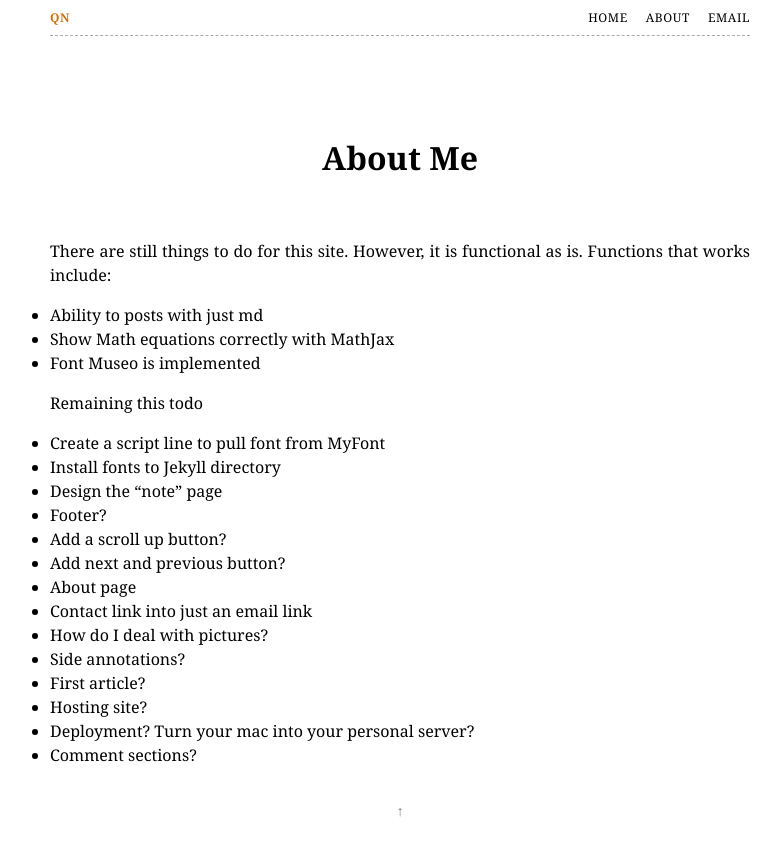
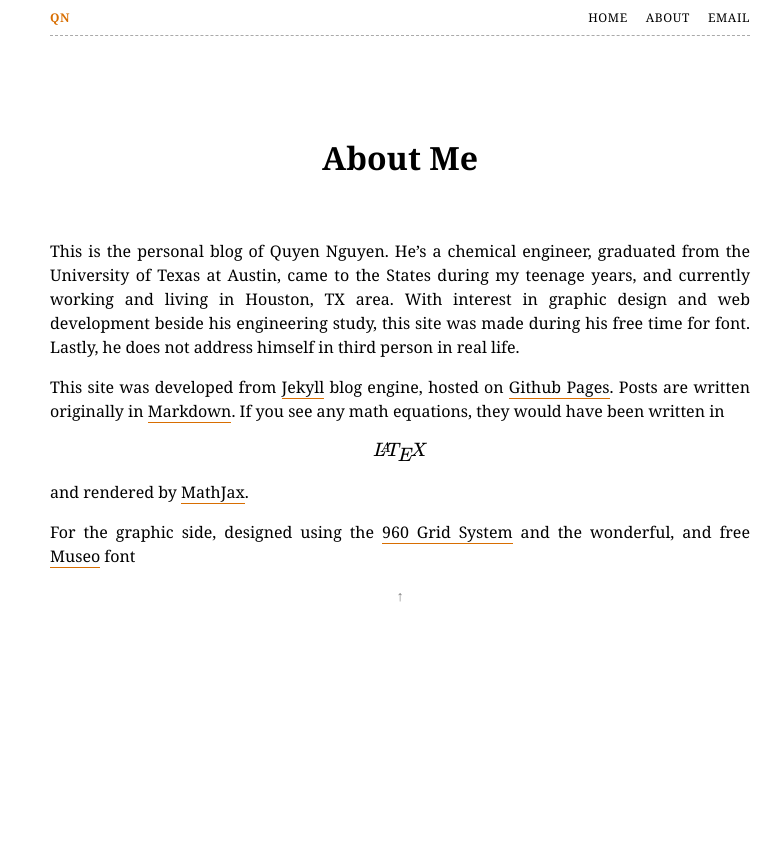
Before and after one commit to qvn/GitPages, a Jekyll site: the page built from pages/About.md, in a window 1280 px wide. Shown: the top 856 px of the page, without its empty margins (280-1061 px from the left). Built offline with Jekyll 4.4.1, drawn with Linux system fonts in a browser that asks for light colours; nearby versions of some CDN libraries; Markdown is read by kramdown in place of the engine named in the settings; formulas are drawn with MathJax 3.

Commit message:
Updated About page

```diff
--- a/pages/About.md
+++ b/pages/About.md
@@ -3,25 +3,8 @@ layout: post
 title: About Me
 ---
 
-There are still things to do for this site. However, it is functional as is. Functions that works include:
+This is the personal blog of Quyen Nguyen. He's a chemical engineer, graduated from the University of Texas at Austin, came to the States during my teenage years, and currently working and living in Houston, TX area. With interest in graphic design and web development beside his engineering study, this site was made during his free time for font. Lastly, he does not address himself in third person in real life.
 
-- Ability to posts with just md
-- Show Math equations correctly with MathJax
-- Font Museo is implemented
+This site was developed from [Jekyll](https://github.com/mojombo/jekyll) blog engine, hosted on [Github Pages](http://pages.github.com/). Posts are written originally in [Markdown](http://daringfireball.net/projects/markdown/). If you see any math equations, they would have been written in `$$ \LaTeX{} $$` and rendered by [MathJax](http://www.mathjax.org/).
 
-Remaining this todo
-
-- Create a script line to pull font from MyFont
-- Install fonts to Jekyll directory
-- Design the "note" page
-- Footer?
-- Add a scroll up button?
-- Add next and previous button?
-- About page
-- Contact link into just an email link
-- How do I deal with pictures?
-- Side annotations?
-- First article?
-- Hosting site?
-- Deployment? Turn your mac into your personal server?
-- Comment sections?
+For the graphic side, designed using the [960 Grid System](http://960.gs/) and the wonderful, and free [Museo](http://www.myfonts.com/fonts/exljbris/museo/) font
```
Also changed, not shown: 1 other file.
